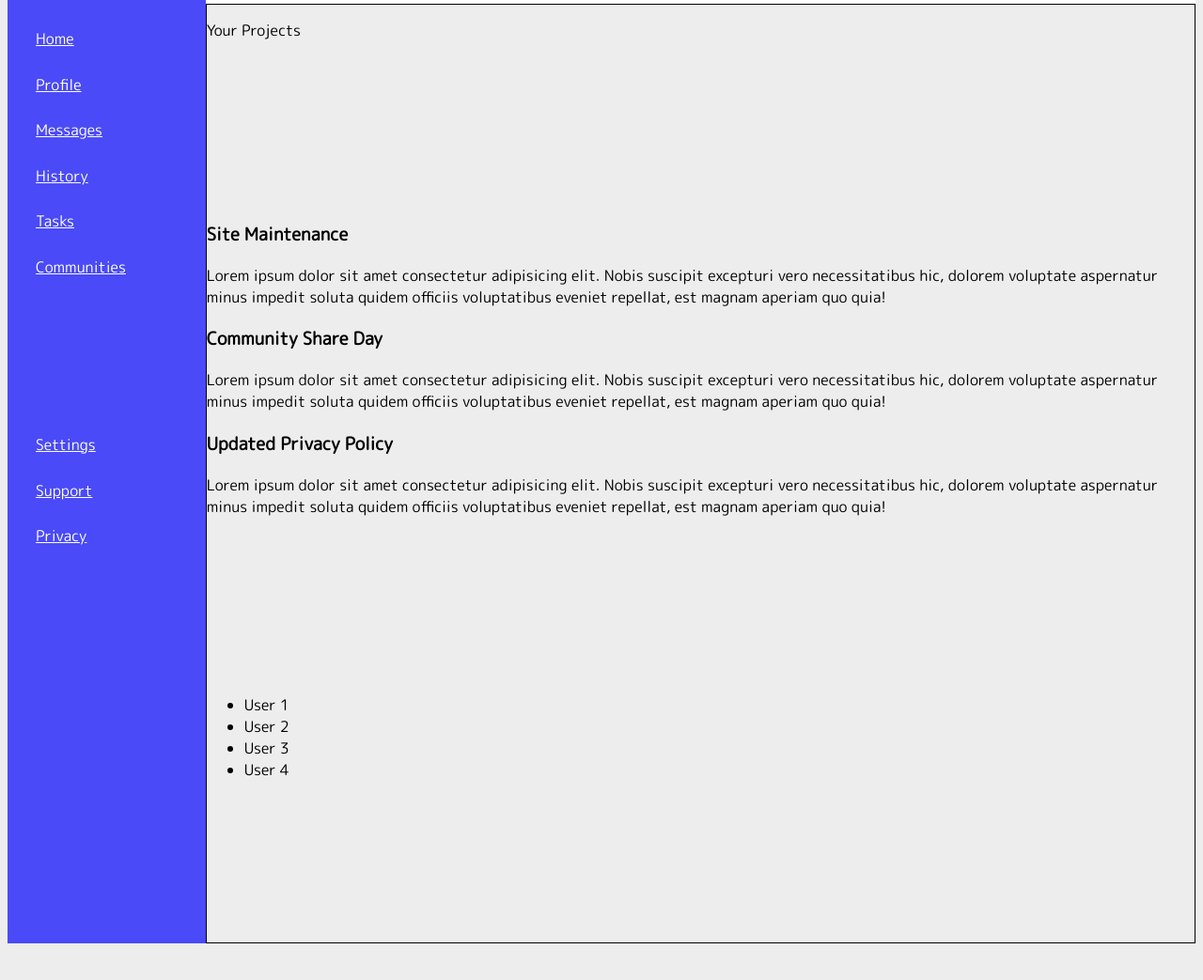
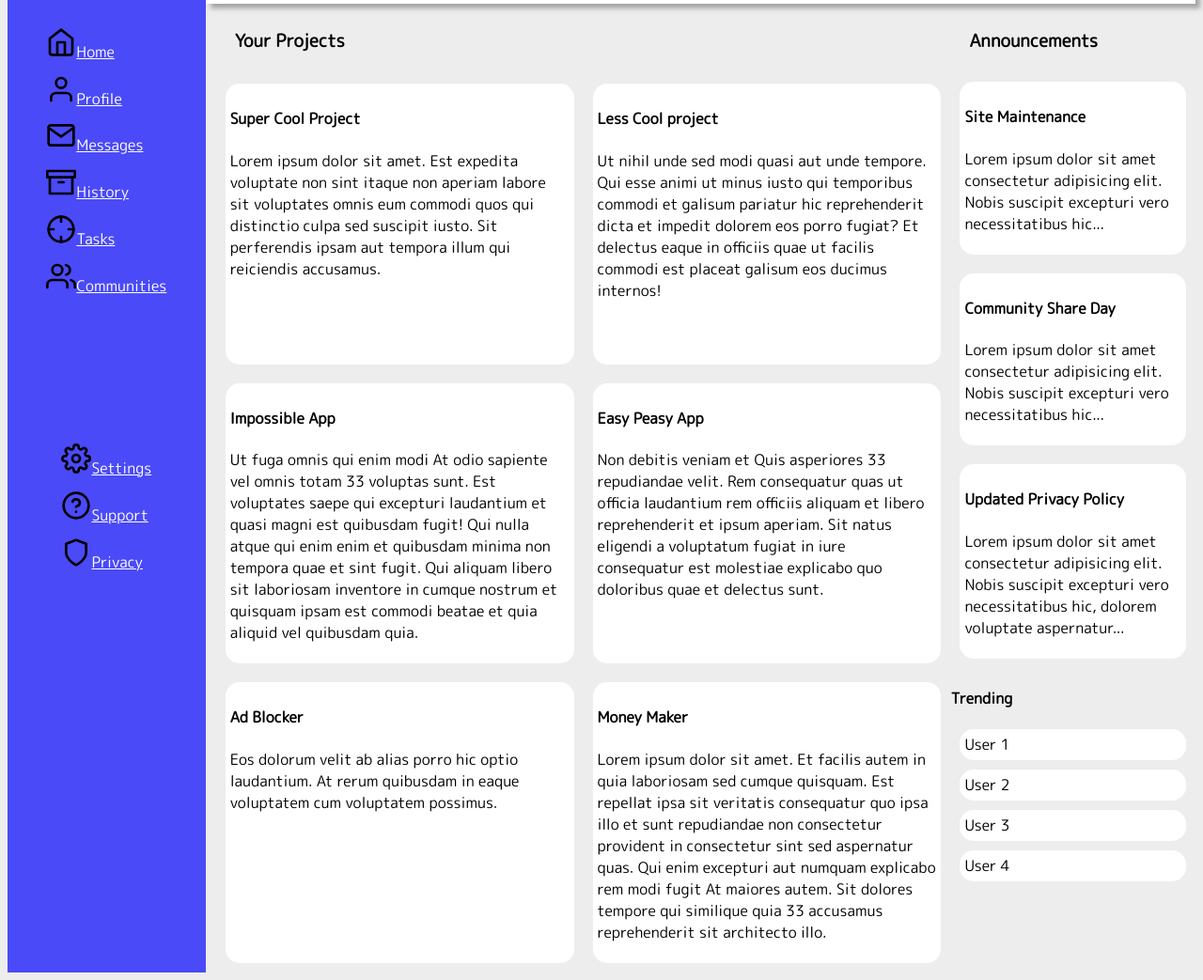
Before and after one commit to cabelstein12/Admin-Dashboard, a plain HTML site: page index.html in a window 1280 px wide. Shown: the part 204-1247 px from the top of the page at 94% size. Before the commit the page ends 1216 px from the top, so only its background shows below. Drawn offline with Linux system fonts and the light colour scheme; a script that the page names is missing.

Commit message:
<Style>[optional_scope]: <Add side bar icons continue building format>
[optional_body]

[optional_footer]

```diff
--- a/index.html
+++ b/index.html
@@ -16,8 +16,8 @@
                 <input type="search" name="search-bar" id="search-bar">
             </div>
             <div class="profile-group">
-                <a href=""><img src="./imgs/bell.svg" alt="notif. bell"> </a>
-                <img src="./imgs/avataaars.svg" alt="avatar" id="avatar-icon">
+                <a href=""><img src="./imgs/bell.svg" alt="notif. bell" id="notif-bell"> </a>
+                <a href=""><img src="./imgs/avataaars.svg" alt="avatar" id="avatar-icon"></a>
                 <h2 >John Doe</h2>
             </div>
             <div class="greeting-group">
@@ -39,64 +39,113 @@
             <h2 class="logo">DASHBOARD</h2>
 
             <div class="user-tools">
-                <a href="">Home</a>
-                <a href="">Profile</a>
-                <a href="">Messages</a>
-                <a href="">History</a>
-                <a href="">Tasks</a>
-                <a href="">Communities</a>
+                <a href=""><img src="./imgs/home.svg" alt="" srcset="" class="sidebar-icons">Home</a>
+                <a href=""><img src="./imgs/user.svg" alt="" srcset="" class="sidebar-icons">Profile</a>
+                <a href=""><img src="./imgs/mail.svg" alt="" srcset="" class="sidebar-icons">Messages</a>
+                <a href=""><img src="./imgs/archive.svg" alt="" srcset="" class="sidebar-icons">History</a>
+                <a href=""><img src="./imgs/crosshair.svg" alt="" class="sidebar-icons">Tasks</a>
+                <a href=""><img src="./imgs/users.svg" alt="" srcset="" class="sidebar-icons">Communities</a>
             </div>
             <div class="app-tools">
-                <a href="">Settings</a>
-                <a href="">Support</a>
-                <a href="">Privacy</a>
+                <a href=""><img src="./imgs/settings.svg" alt="" srcset="" class="sidebar-icons">Settings</a>
+                <a href=""><img src="./imgs/help-circle.svg" alt="" srcset="" class="sidebar-icons">Support</a>
+                <a href=""><img src="./imgs/shield.svg" alt="" srcset="" class="sidebar-icons">Privacy</a>
             </div>
         </div>
-
-
         <div class="content">
 
-            <div class="cards">
-                <p>Your Projects</p>
-                <div class="card1"></div>
-                <div class="card2"></div>
-                <div class="card3"></div>
-                <div class="card4"></div>
-                <div class="card5"></div>
-                <div class="card6"></div>
+            <h3 class="section-header">Your Projects</h3>
+            <div class="card-container">
+                <div class="card">
+                    <h4 class="project-title">Super Cool Project</h4>
+                    <p class="project-description">
+                        Lorem ipsum dolor sit amet. Est expedita voluptate non sint itaque non aperiam
+                        labore sit voluptates omnis eum commodi quos qui distinctio culpa sed suscipit iusto.
+                        Sit perferendis ipsam aut tempora illum qui reiciendis accusamus.
+                    </p>
                 </div>
-
+                <div class="card">
+                    <h4 class="project-title">Less Cool project</h4>
+                    <p class="project-description">
+                        Ut nihil unde sed modi quasi aut unde tempore.
+                        Qui esse animi ut minus iusto qui temporibus commodi et galisum pariatur hic
+                        reprehenderit dicta et impedit dolorem eos porro fugiat? Et delectus eaque in
+                        officiis quae ut facilis commodi est placeat galisum eos ducimus internos!
+                    </p>
+                </div>
+                <div class="card">
+                    <h4 class="project-title">Impossible App</h4>
+                    <p class="project-description">
+                        Ut fuga omnis qui enim modi At odio sapiente vel omnis totam 33 voluptas sunt.
+                        Est voluptates saepe qui excepturi laudantium et quasi magni est quibusdam fugit!
+                        Qui nulla atque qui enim enim et quibusdam minima non tempora quae et sint fugit.
+                        Qui aliquam libero sit laboriosam inventore in cumque nostrum et quisquam ipsam est
+                        commodi beatae et quia aliquid vel quibusdam quia.
+                    </p>
+                </div>
+                <div class="card">
+                    <h4 class="project-title">Easy Peasy App</h4>
+                    <p class="project-description">
+                        Non debitis veniam et Quis asperiores 33 repudiandae velit.
+                        Rem consequatur quas ut officia laudantium rem officiis aliquam et libero reprehenderit et ipsum aperiam.
+                        Sit natus eligendi a voluptatum fugiat in iure consequatur est molestiae explicabo quo doloribus quae et
+                        delectus sunt.
+                    </p>
+                </div>
+                <div class="card">
+                    <h4 class="project-title">Ad Blocker</h4>
+                    <p class="project-description">
+                        Eos dolorum velit ab alias porro hic optio laudantium.
+                        At rerum quibusdam in eaque voluptatem cum voluptatem possimus.
+                    </p>
+                </div>
+                <div class="card">
+                    <h4 class="project-title">Money Maker</h4>
+                    <p class="project-description">
+                        Lorem ipsum dolor sit amet.
+                        Et facilis autem in quia laboriosam sed cumque quisquam.
+                         Est repellat ipsa sit veritatis consequatur quo ipsa illo et sunt
+                         repudiandae non consectetur provident in consectetur sint sed aspernatur quas.
+                         Qui enim excepturi aut numquam explicabo rem modi fugit At maiores autem.
+                         Sit dolores tempore qui similique quia 33 accusamus reprehenderit sit architecto illo.
+                    </p>
+                </div>
+            </div>
+            <div class="site-news">
+                <h3 class="section-header">Announcements</h3>
                 <div class="announcements">
-                <h3 class="head">Site Maintenance</h3>
+                        <h4 class="head">Site Maintenance</h3>
                         <p class="text">
                             Lorem ipsum dolor sit amet consectetur
                             adipisicing elit. Nobis suscipit excepturi vero necessitatibus
-                    hic, dolorem voluptate aspernatur minus impedit soluta quidem officiis
-                    voluptatibus eveniet repellat, est magnam aperiam quo quia!
+                            hic...
                         </p>
-                <h3 class="head">Community Share Day</h3>
+                </div>
+                <div class="announcements">
+                    <h4 class="head">Community Share Day</h3>
                         <p class="text">
                             Lorem ipsum dolor sit amet consectetur
                             adipisicing elit. Nobis suscipit excepturi vero necessitatibus
-                    hic, dolorem voluptate aspernatur minus impedit soluta quidem officiis
-                    voluptatibus eveniet repellat, est magnam aperiam quo quia!
+                            hic...
                         </p>
-                <h3 class="head">Updated Privacy Policy</h3>
+                </div>
+                <div class="announcements">
+                    <h4 class="head">Updated Privacy Policy</h3>
                         <p class="text">
                             Lorem ipsum dolor sit amet consectetur
                             adipisicing elit. Nobis suscipit excepturi vero necessitatibus
-                    hic, dolorem voluptate aspernatur minus impedit soluta quidem officiis
-                    voluptatibus eveniet repellat, est magnam aperiam quo quia!
+                            hic, dolorem voluptate aspernatur...
                         </p>
                 </div>
-
-            <div class="trending">
+                <div class="trending-section">
+                    <h4>Trending</h4>
                     <ul>
-                    <li>User 1</li>
-                    <li>User 2</li>
-                    <li>User 3</li>
-                    <li>User 4</li>
+                        <li class="trending">User 1</li>
+                        <li class="trending">User 2</li>
+                        <li class="trending">User 3</li>
+                        <li class="trending">User 4</li>
                     </ul>
+                </div>
             </div>
         </div>
     </div>
--- a/style.css
+++ b/style.css
@@ -7,9 +7,8 @@ background-color: rgba(230, 230, 230, 0.693);
     margin: 0px;
     padding : 0px;
     font-family: 'M PLUS Rounded 1c', sans-serif;
-
+    --shadow: 5px 5px 5px rgba(108, 108, 108, 0.566);
 }
-
 
 .container {
     /* border: solid black 1px; */
@@ -17,10 +16,12 @@ background-color: rgba(230, 230, 230, 0.693);
     /* gap: 30px; */
     grid-template-columns: 1fr 5fr;
     grid-template-rows: 1fr 5fr;
+    /* gap: 10px; */
 }
 
 .header {
     /* border: solid black 1px; */
+    /* border-radius: 15px; */
     background-color: white;
     padding: 5px;
     grid-column-start: 2 ;
@@ -28,6 +29,7 @@ background-color: rgba(230, 230, 230, 0.693);
     display: grid;
     grid-template-rows: 1fr 2fr;
     grid-template-columns: 3fr  500px;
+    box-shadow: var(--shadow)
 }
 
 .search-group{
@@ -46,11 +48,9 @@ background-color: rgba(230, 230, 230, 0.693);
     width: 450px;
 }
 
-
 #search-icon{
     width: 25px;
     height: 25px;
-
 }
 
 #large-avatar-icon{
@@ -64,7 +64,6 @@ background-color: rgba(230, 230, 230, 0.693);
     display: grid;
     grid-template-columns: 99px 3fr;
     align-items: center;
-
 }
 
 .search-group,
@@ -77,6 +76,9 @@ background-color: rgba(230, 230, 230, 0.693);
     height: 50px;
 }
 
+#notif-bell {
+    padding-top: 11px;
+}
 
 .user > h3,
 .user > p {
@@ -111,8 +113,9 @@ background-color: rgba(230, 230, 230, 0.693);
 
 .sidebar {
     /* border: solid black 1px; */
+    /* border-radius: 15px; */
+    /* box-shadow: var(--shadow);    */
     background-color: rgb(74, 74, 248);
-
     grid-row: 1 / 3;
     display: grid;
     grid-template-rows: 1fr 2fr 2fr 10%;
@@ -130,21 +133,61 @@ background-color: rgba(230, 230, 230, 0.693);
     margin-top: 10%;
 }
 
+.sidebar-icons{
+    width: 2em;
+    height: 2em;
+}
+
 .user-tools,
 .app-tools {
+    /* margin-left: 30px; */
+    /* width: min-content; */
+    /* text-align: center; */
     display: grid;
-    margin-left: 30px;
     gap: 5px;
     grid-template-rows: repeat(9, 1fr);
-    width: min-content;
     justify-content: center;
     align-items: center;
-    /* text-align: center; */
-
 }
 
 .content {
-    border: solid black 1px;
+    /* border: solid black 1px; */
     display: grid;
     grid-column-start: 2;
+    padding-left: 11px;
+    grid-template-columns: 3fr 1fr;
+    grid-template-rows: 70px 1fr;
 }
+
+.section-header{
+    height: min-content;
+    padding: 5px;
+    margin: 15px;
+}
+
+.card-container{
+    display: grid;
+    grid-template-columns: 1fr 1fr;
+    grid-template-rows: repeat(3, 1fr);
+    grid-column: 1;
+    grid-row: 2;
+}
+.trending,
+.announcements,
+.card {
+    margin: 10px;
+    padding: 5px;
+    background-color: white;
+    border-radius: 15px;
+}
+
+ul {
+    list-style-type: none;
+    padding: 0px;
+    margin: 0px;
+}
+
+.site-news {
+    grid-column: 2;
+    display: grid;
+}
```
Also changed, not shown: imgs/archive.svg (added), imgs/crosshair.svg (added), imgs/help-circle.svg (added), imgs/home.svg (added), imgs/mail.svg (added), imgs/settings.svg (added), imgs/shield.svg (added), imgs/users.svg (added), main.js (deleted). Lines whose indentation alone changed are shown as unchanged.
